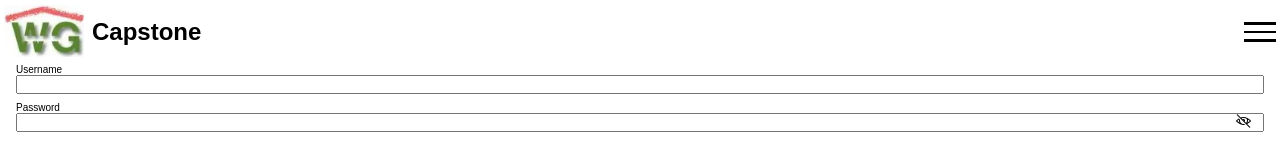
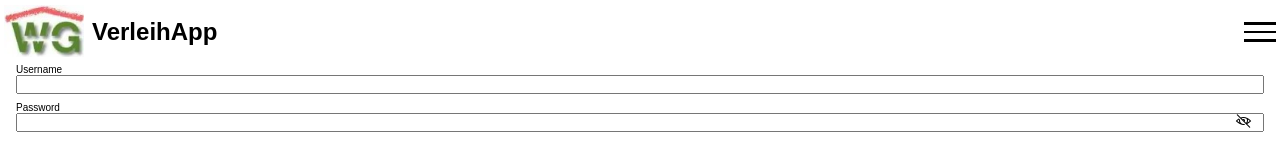
Before and after one commit to WeiMingTay/capstone-verleihApp, a React (Vite) app in the folder frontend/: page /login in a window 1280 px wide. Shown: the top 154 px of the page. Built offline with nearby package versions, Linux system fonts and the light colour scheme; no server answers; a web font is replaced by a local one.

Commit message:
Changing h1 to verleihApp

```diff
--- a/frontend/src/components/Header/Header.tsx
+++ b/frontend/src/components/Header/Header.tsx
@@ -32,7 +32,7 @@ export default function Header(props: Props) {
                     ? <Link to={"/start"}><img src={logo} alt="Logo"/></Link>
                     : <Link to={"/"}><img src={logo} alt="Logo"/></Link>
                 }
-                <h1>Capstone</h1>
+                <h1>VerleihApp</h1>
 
             </div>
             <div
```
